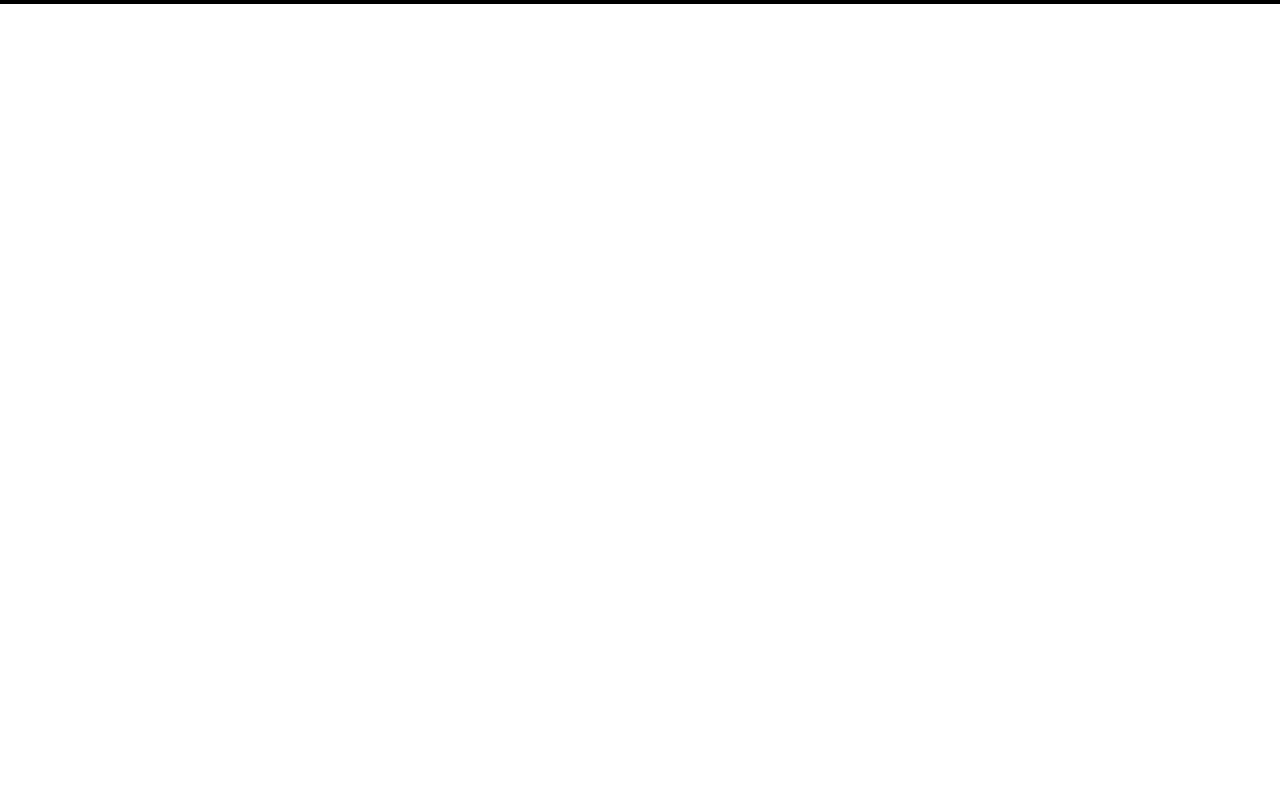
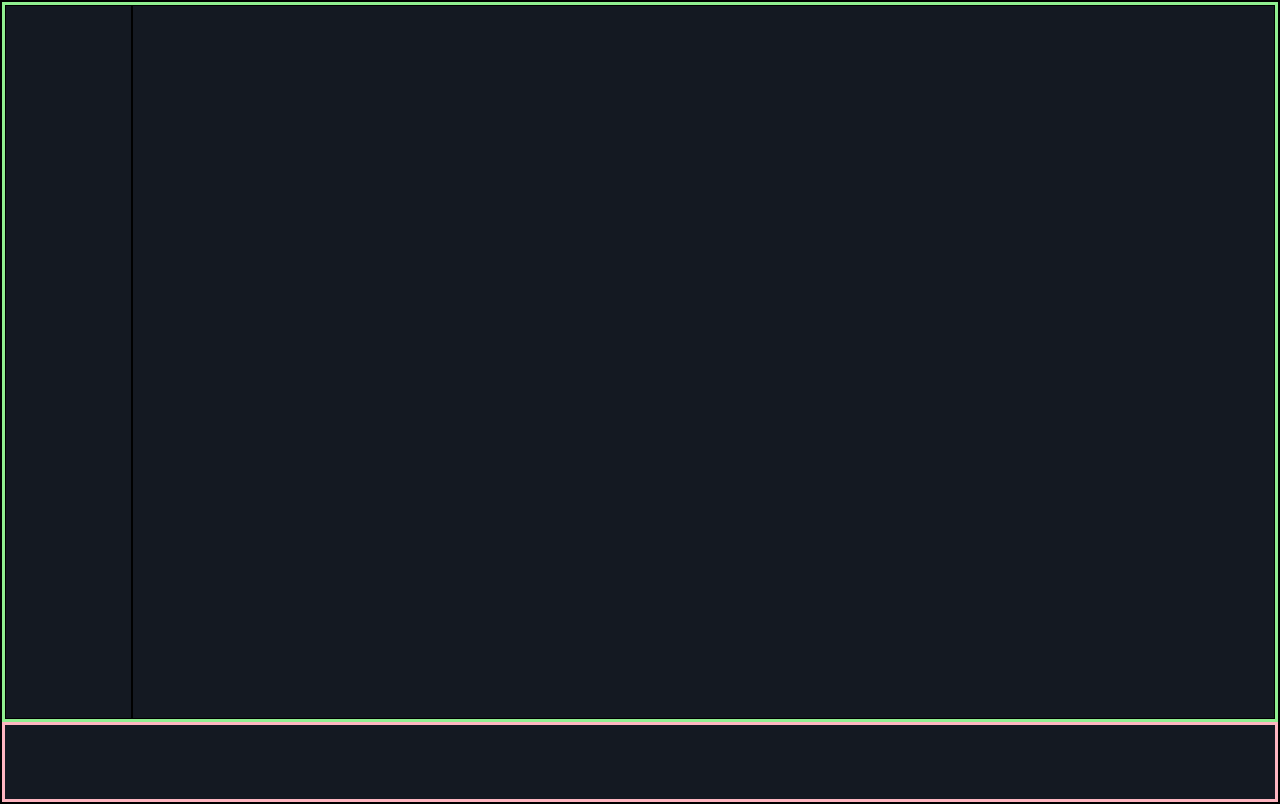
Before and after one commit to marrasluca/html-css-spotifyweb, a plain HTML site: page index.html in a window 1280 px wide. Drawn offline with Linux system fonts and the light colour scheme.

Commit message:
add: layout top and bottom

```diff
--- a/css/style.css
+++ b/css/style.css
@@ -0,0 +1,30 @@
+:root{
+    --color-1: #090B12;
+    --color-2: #000000;
+    --color-3: #141922;
+    --color-4: #282828;
+    --color-5: #797B81;
+}
+
+body {
+    background-color: var(--color-3);
+}
+
+.layout-top{
+    height: 90vh;
+    border: 3px solid lightgreen;
+    display: flex;
+}
+
+.layout__sidebar {
+    flex-grow: 1;
+}
+
+.layout__main {
+    flex-basis: 90%;
+}
+
+.layout-bottom {
+    height: 10vh;
+    border: 3px solid lightpink;
+}
--- a/index.html
+++ b/index.html
@@ -20,5 +20,20 @@
 </head>
 <body>
 
+    <div class="layout-top">
+        <div class="layout__sidebar">
+
+        </div>
+        <div class="layout__main">
+
+        </div>
+    </div>
+
+    <div class="layout-bottom">
+
+    </div>
+
+
+
 </body>
 </html>
```
